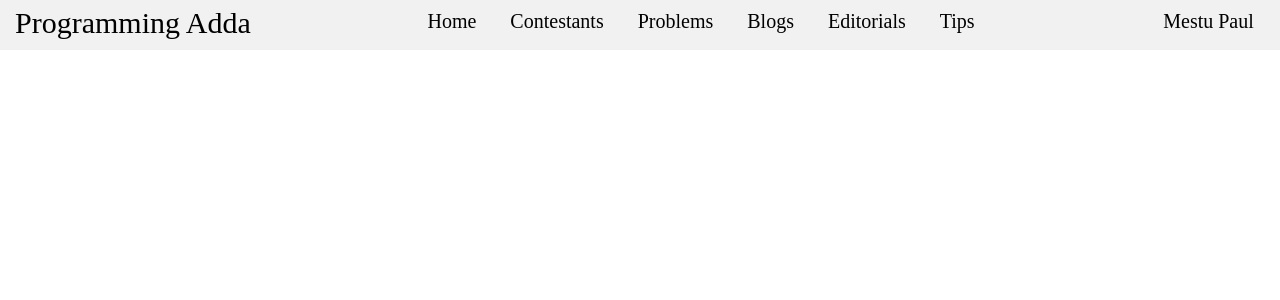
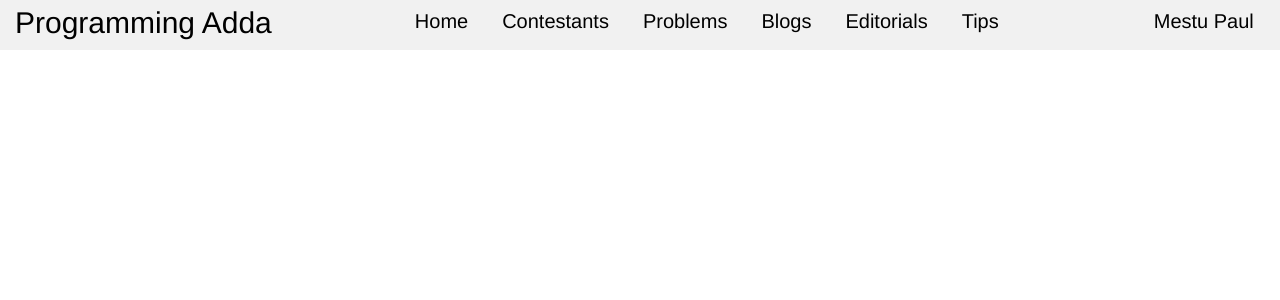
Before and after one commit to Bonusree/programming_adda, a Django app: page / in a window 1280 px wide. Shown: the top 300 px of the page. Run offline with Django 4.2, Linux system fonts and the light colour scheme.

Commit message:
update font-family

```diff
--- a/static/navbar.css
+++ b/static/navbar.css
@@ -1,6 +1,7 @@
 *{
     margin: 0;
     padding: 0;
+    font-family: Helvetica, sans-serif;
 }
 .nav-bar{
     width: 98.5%;
```
